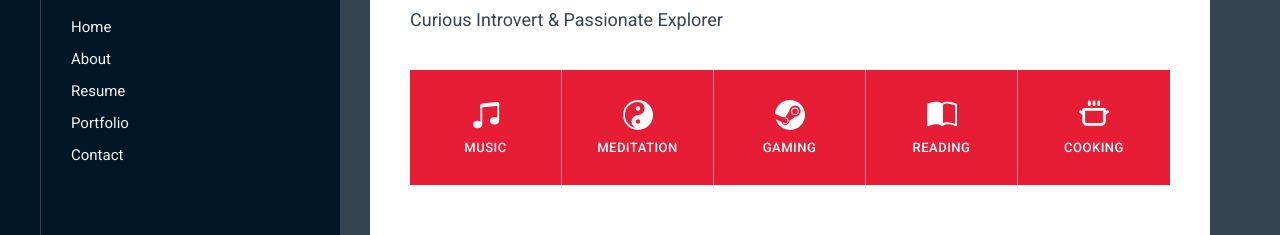
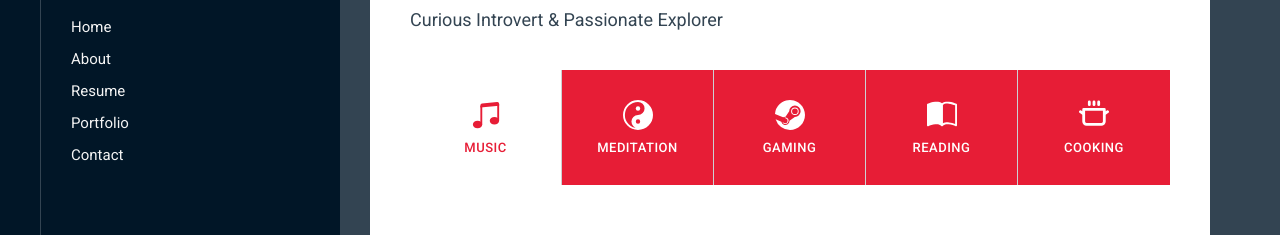
Before and after one commit to panpan31415/panpan-blog, a React (Create React App) app: page / in a window 1280 px wide. In both pictures the pointer is over the element "MUSIC". Shown: the part 3202-3437 px from the top of the page. Built offline with nearby package versions, Linux system fonts and the light colour scheme.

Commit message:
fix hover effect on other red items

```diff
--- a/src/components/MainContent.scss
+++ b/src/components/MainContent.scss
@@ -246,6 +246,14 @@
 .hobby-item {
     background-color: var(--highlight-color);
     color: var(--section-background-color);
+    transition: all ease-in-out 0.3s;
+    &:hover,
+    &:active,
+    &:visited {
+        background-color: var(--section-background-color);
+        color: var(--highlight-color);
+    }
+
     display: flex;
     flex-direction: column;
     justify-content: center;
@@ -396,6 +404,13 @@
 .portfolio-summary-item {
     background-color: var(--highlight-color);
     color: var(--section-background-color);
+    &:hover,
+    &:active,
+    &:visited {
+        background-color: var(--section-background-color);
+        color: var(--highlight-color);
+    }
+    transition: all 0.3s ease-in-out;
     display: flex;
     flex-direction: column;
     justify-content: center;
```
